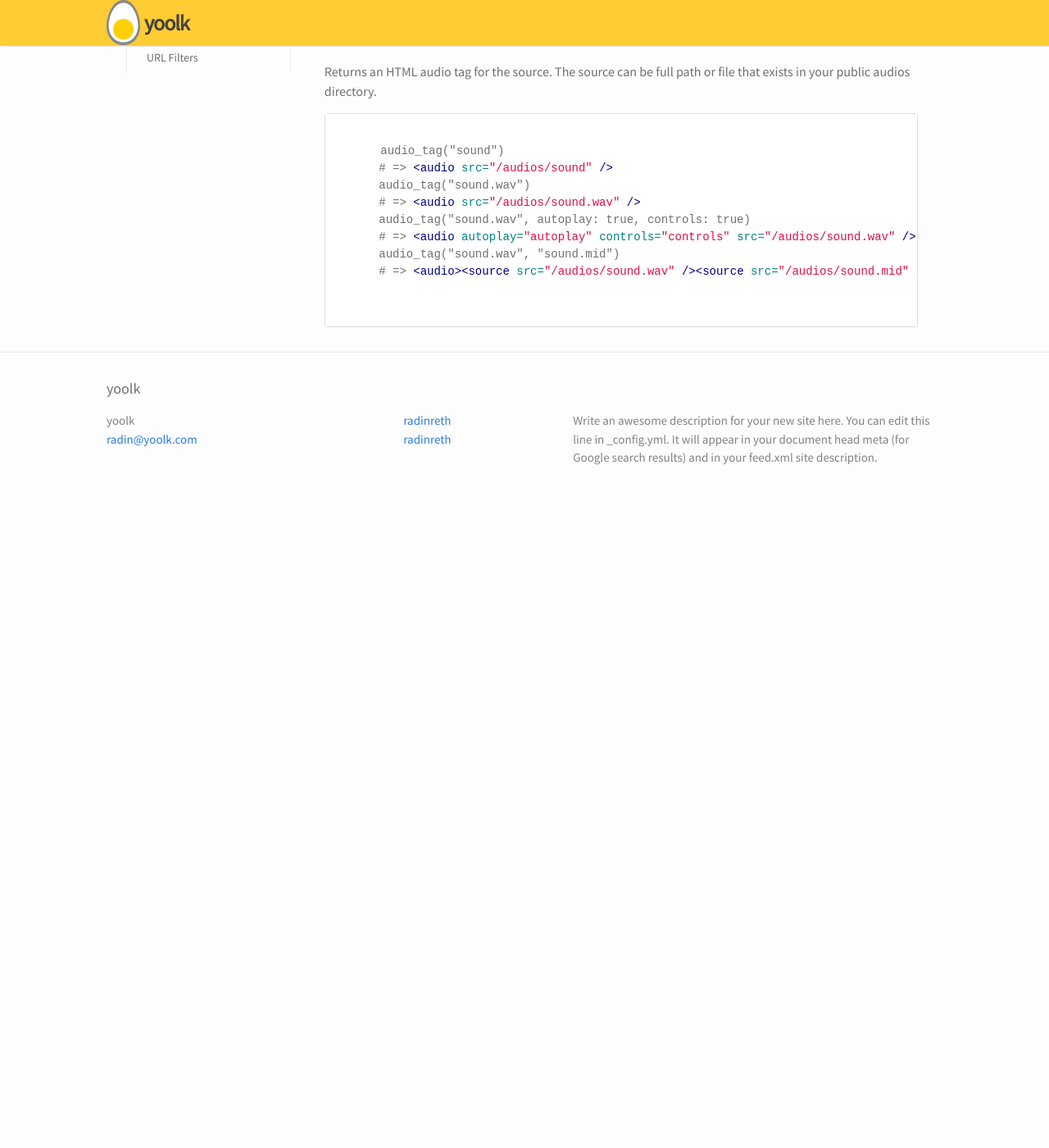
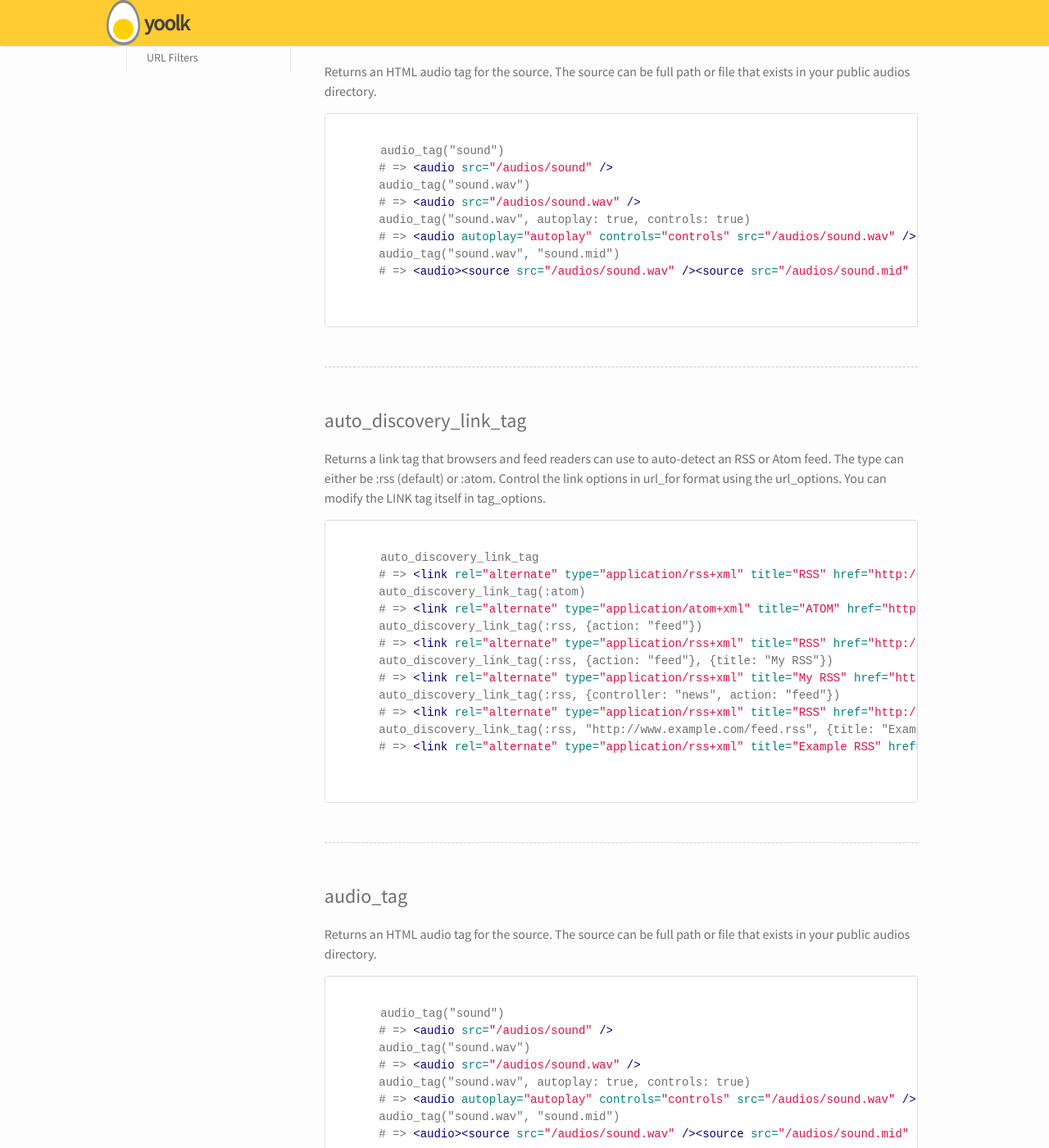
Before and after one commit to yoolk/liquid-documentation, a Jekyll site: the page built from filters/asset-tag-filters/index.markdown, in a window 1280 px wide and 1400 px high, scrolled down 626 px. Shown: the whole window at 82% size. Built offline with Jekyll 4.4.1, drawn with Linux system fonts in a browser that asks for light colours; before the commit the page ends 1256 px from its top, so only the background shows below that; some of the changed text lies outside the part shown.

Commit message:
add auto_discovery_link_tag section

```diff
--- a/filters/asset-tag-filters/index.markdown
+++ b/filters/asset-tag-filters/index.markdown
@@ -54,3 +54,140 @@ Returns an HTML audio tag for the source. The source can be full path or file th
     {% endraw %}{% endhighlight %}
   </div>
 </div>
+
+<h2 class="tags" id="auto_discovery_link_tag">auto_discovery_link_tag</h2>
+
+Returns a link tag that browsers and feed readers can use to auto-detect an RSS or Atom feed. The type can either be :rss (default) or :atom. Control the link options in url_for format using the url_options. You can modify the LINK tag itself in tag_options.
+
+<div class="panel">
+  <div class="panel-body">
+    {% highlight html%}{% raw %}
+      auto_discovery_link_tag
+      # => <link rel="alternate" type="application/rss+xml" title="RSS" href="http://www.currenthost.com/controller/action" />
+      auto_discovery_link_tag(:atom)
+      # => <link rel="alternate" type="application/atom+xml" title="ATOM" href="http://www.currenthost.com/controller/action" />
+      auto_discovery_link_tag(:rss, {action: "feed"})
+      # => <link rel="alternate" type="application/rss+xml" title="RSS" href="http://www.currenthost.com/controller/feed" />
+      auto_discovery_link_tag(:rss, {action: "feed"}, {title: "My RSS"})
+      # => <link rel="alternate" type="application/rss+xml" title="My RSS" href="http://www.currenthost.com/controller/feed" />
+      auto_discovery_link_tag(:rss, {controller: "news", action: "feed"})
+      # => <link rel="alternate" type="application/rss+xml" title="RSS" href="http://www.currenthost.com/news/feed" />
+      auto_discovery_link_tag(:rss, "http://www.example.com/feed.rss", {title: "Example RSS"})
+      # => <link rel="alternate" type="application/rss+xml" title="Example RSS" href="http://www.example.com/feed" />
+    {% endraw %}{% endhighlight %}
+  </div>
+</div>
+
+<h2 class="tags" id="audio_tag">audio_tag</h2>
+
+Returns an HTML audio tag for the source. The source can be full path or file that exists in your public audios directory.
+
+<div class="panel">
+  <div class="panel-body">
+    {% highlight html%}{% raw %}
+      audio_tag("sound")
+      # => <audio src="/audios/sound" />
+      audio_tag("sound.wav")
+      # => <audio src="/audios/sound.wav" />
+      audio_tag("sound.wav", autoplay: true, controls: true)
+      # => <audio autoplay="autoplay" controls="controls" src="/audios/sound.wav" />
+      audio_tag("sound.wav", "sound.mid")
+      # => <audio><source src="/audios/sound.wav" /><source src="/audios/sound.mid" /></audio>
+    {% endraw %}{% endhighlight %}
+  </div>
+</div>
+
+<h2 class="tags" id="audio_tag">audio_tag</h2>
+
+Returns an HTML audio tag for the source. The source can be full path or file that exists in your public audios directory.
+
+<div class="panel">
+  <div class="panel-body">
+    {% highlight html%}{% raw %}
+      audio_tag("sound")
+      # => <audio src="/audios/sound" />
+      audio_tag("sound.wav")
+      # => <audio src="/audios/sound.wav" />
+      audio_tag("sound.wav", autoplay: true, controls: true)
+      # => <audio autoplay="autoplay" controls="controls" src="/audios/sound.wav" />
+      audio_tag("sound.wav", "sound.mid")
+      # => <audio><source src="/audios/sound.wav" /><source src="/audios/sound.mid" /></audio>
+    {% endraw %}{% endhighlight %}
+  </div>
+</div>
+
+<h2 class="tags" id="audio_tag">audio_tag</h2>
+
+Returns an HTML audio tag for the source. The source can be full path or file that exists in your public audios directory.
+
+<div class="panel">
+  <div class="panel-body">
+    {% highlight html%}{% raw %}
+      audio_tag("sound")
+      # => <audio src="/audios/sound" />
+      audio_tag("sound.wav")
+      # => <audio src="/audios/sound.wav" />
+      audio_tag("sound.wav", autoplay: true, controls: true)
+      # => <audio autoplay="autoplay" controls="controls" src="/audios/sound.wav" />
+      audio_tag("sound.wav", "sound.mid")
+      # => <audio><source src="/audios/sound.wav" /><source src="/audios/sound.mid" /></audio>
+    {% endraw %}{% endhighlight %}
+  </div>
+</div>
+
+<h2 class="tags" id="audio_tag">audio_tag</h2>
+
+Returns an HTML audio tag for the source. The source can be full path or file that exists in your public audios directory.
+
+<div class="panel">
+  <div class="panel-body">
+    {% highlight html%}{% raw %}
+      audio_tag("sound")
+      # => <audio src="/audios/sound" />
+      audio_tag("sound.wav")
+      # => <audio src="/audios/sound.wav" />
+      audio_tag("sound.wav", autoplay: true, controls: true)
+      # => <audio autoplay="autoplay" controls="controls" src="/audios/sound.wav" />
+      audio_tag("sound.wav", "sound.mid")
+      # => <audio><source src="/audios/sound.wav" /><source src="/audios/sound.mid" /></audio>
+    {% endraw %}{% endhighlight %}
+  </div>
+</div>
+
+<h2 class="tags" id="audio_tag">audio_tag</h2>
+
+Returns an HTML audio tag for the source. The source can be full path or file that exists in your public audios directory.
+
+<div class="panel">
+  <div class="panel-body">
+    {% highlight html%}{% raw %}
+      audio_tag("sound")
+      # => <audio src="/audios/sound" />
+      audio_tag("sound.wav")
+      # => <audio src="/audios/sound.wav" />
+      audio_tag("sound.wav", autoplay: true, controls: true)
+      # => <audio autoplay="autoplay" controls="controls" src="/audios/sound.wav" />
+      audio_tag("sound.wav", "sound.mid")
+      # => <audio><source src="/audios/sound.wav" /><source src="/audios/sound.mid" /></audio>
+    {% endraw %}{% endhighlight %}
+  </div>
+</div>
+
+<h2 class="tags" id="audio_tag">audio_tag</h2>
+
+Returns an HTML audio tag for the source. The source can be full path or file that exists in your public audios directory.
+
+<div class="panel">
+  <div class="panel-body">
+    {% highlight html%}{% raw %}
+      audio_tag("sound")
+      # => <audio src="/audios/sound" />
+      audio_tag("sound.wav")
+      # => <audio src="/audios/sound.wav" />
+      audio_tag("sound.wav", autoplay: true, controls: true)
+      # => <audio autoplay="autoplay" controls="controls" src="/audios/sound.wav" />
+      audio_tag("sound.wav", "sound.mid")
+      # => <audio><source src="/audios/sound.wav" /><source src="/audios/sound.mid" /></audio>
+    {% endraw %}{% endhighlight %}
+  </div>
+</div>
```
